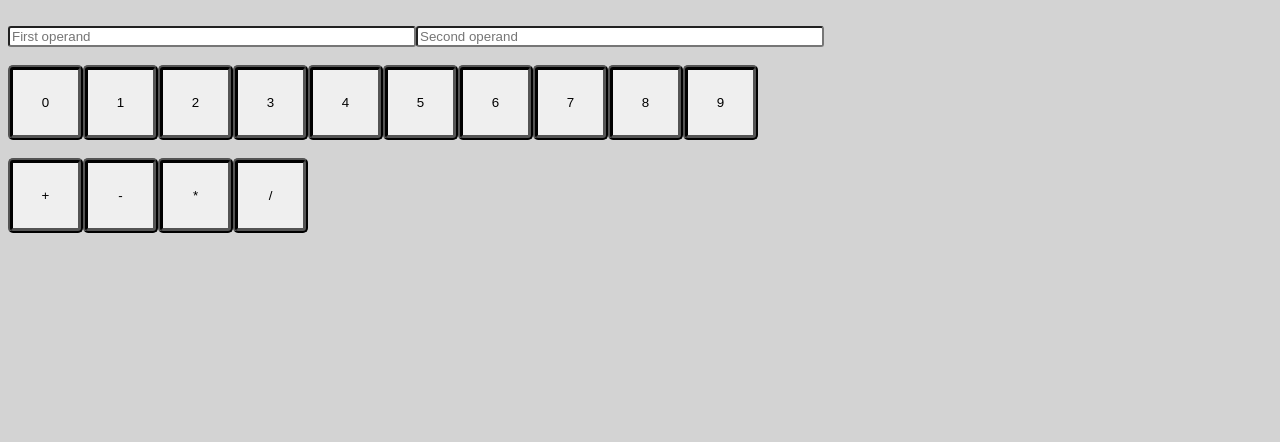
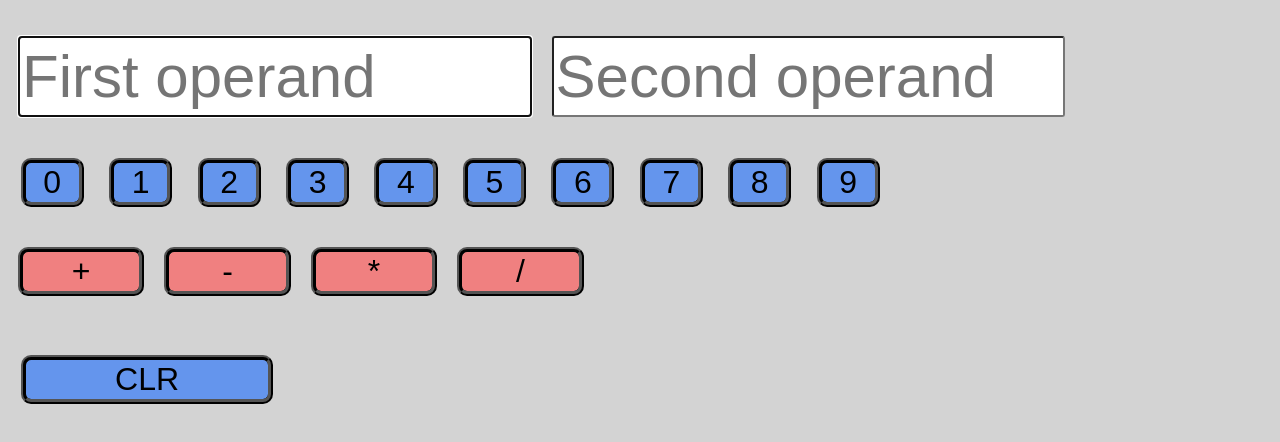
Before and after one commit to EricAustin/weekend-chal-week2, a website: page public/index.html in a window 1280 px wide. Drawn offline with Linux system fonts and the light colour scheme.

Commit message:
removed 32 lines of redundant code and did some styling

```diff
--- a/public/client.js
+++ b/public/client.js
@@ -1,4 +1,4 @@
-console.log('client.js sourced')
+// console.log('client.js sourced')
 
 var sendIt = {}
 var sentBack = {}
@@ -10,7 +10,7 @@ var operationButtonsArray = [{ name: '+', id: 'add' }, { name: '-', id: 'subtrac
 
 function setLastFocus(focus) {
     lastFocus = focus;
-    console.log('lastFocus set to:', lastFocus);
+    // console.log('lastFocus set to:', lastFocus);
 };
 
 
@@ -21,7 +21,7 @@ function sendToServer(sendIt) {
         url: '/doMath',
         data: sendIt,
         success: function (response) {
-            console.log(sendIt, 'sent to server');
+            // console.log(sendIt, 'sent to server');
             // returnFocus();
             getResult();
         }
@@ -33,7 +33,7 @@ function getResult() {
         method: 'GET',
         url: '/doMath',
         success: function (response) {
-            console.log('response from server is:', response);
+            // console.log('response from server is:', response);
             sentBack = response;
             displayResult();
         }
@@ -41,60 +41,38 @@ function getResult() {
 };
 
 function displayResult() {
+    // console.log('displayResult hit');
+
     $('#resultGoesHere').text(sentBack.result);
 
 }
 
 
 $('document').ready(function () {
-    console.log('jquery sourced');
+    // console.log('jquery sourced');
 
     for (var i = 0; i < inputFieldsArray.length; i++) {
         $('#inputFieldsLocation').append('<input onfocus=setLastFocus(this.id) id=' + inputFieldsArray[i].id + ' placeholder="' + inputFieldsArray[i].name + '">');
     }
-
+    $('#operandOne').focus();
     for (var i = 0; i < 10; i++) {
         $('#numberButtonsLocation').append('<button class="numButton" id='+i+'>' + i + '</button>');
 
     }
     for (var i = 0; i < operationButtonsArray.length; i++) {
-        $('#operationButtonsLocation').append('<button id=' + operationButtonsArray[i].id + '>' + operationButtonsArray[i].name + '</button>');
+        $('#operationButtonsLocation').append('<button class="operationButton" id=' + operationButtonsArray[i].id + '>' + operationButtonsArray[i].name + '</button>');
 
     }
 
-    $('body').on('click', '#add', function () {
+    $('.operationButton').on('click', function () {
         sendIt.operandOne = $('#operandOne').val();
         sendIt.operandTwo = $('#operandTwo').val();
-        sendIt.operation = "add";
-        console.log('addition clicked, array value is:', sendIt);
+        // console.log(this.id);
+        sendIt.operation = this.id;
         sendToServer(sendIt);
     });
 
-    $('body').on('click', '#subtract', function () {
-        sendIt.operandOne = $('#operandOne').val();
-        sendIt.operandTwo = $('#operandTwo').val();
-        sendIt.operation = "subtract";
-        console.log('subtraction clicked, array value is:', sendIt);
-        sendToServer(sendIt);
-    });
-
-    $('body').on('click', '#multiply', function () {
-        sendIt.operandOne = $('#operandOne').val();
-        sendIt.operandTwo = $('#operandTwo').val();
-        sendIt.operation = "multiply";
-        console.log('multiplication clicked, array value is:', sendIt);
-        sendToServer(sendIt);
-    });
-
-    $('body').on('click', '#divide', function () {
-        sendIt.operandOne = $('#operandOne').val();
-        sendIt.operandTwo = $('#operandTwo').val();
-        sendIt.operation = "divide";
-        console.log('division clicked, array value is:', sendIt);
-        sendToServer(sendIt);
-    });
-
-    $('body').on('click', '#resetIt', function () {
+    $('#resetIt').on('click', function () {
         $('#operandOne').val('');
         $('#operandTwo').val('');
         $('#resultGoesHere').text('');
@@ -107,9 +85,9 @@ $('document').ready(function () {
     });
 
     $('body').on('click', '.numButton', function() {
-        console.log('numButton clicked');
-        console.log($('#'+lastFocus))
-        console.log(this.id);
+        // console.log('numButton clicked');
+        // console.log($('#'+lastFocus))
+        // console.log(this.id);
         newValue= $('#'+lastFocus).val() + this.id;
         $('#'+lastFocus).val(newValue);
     });
--- a/public/index.html
+++ b/public/index.html
@@ -24,12 +24,18 @@
 </head>
 
 <body>
+    <div id="container">
     <br>
-    <div id="inputFieldsLocation"></div>
+    <div class="flex-containter" id="inputFieldsLocation"></div>
     <br>
-    <div id="numberButtonsLocation"></div>
+    <div class="flex-containter" id="numberButtonsLocation"></div>
     <br>
-    <div id="operationButtonsLocation"></div>
+    <div class="flex-containter" id="operationButtonsLocation"></div>
+    <br>
+    <div class="flex-containter" id="resultGoesHere"></div>
+    <br>
+    <button id="resetIt">CLR</button>
+    </div>
 </body>
 
 </html>
--- a/public/style.css
+++ b/public/style.css
@@ -1,40 +1,46 @@
 body {
-    background-color: lightgray;
+    background-color: lightgrey;
+}
+
+.flex-container {
+    display: flex;
+    background-color: lightgrey;
+}
+
+.numButton {
+    background-color: cornflowerblue;
+    width: 5%;
+    margin: 1%;
+    font-size: 200%;
+}
+
+.operationButton {
+    background-color: lightcoral;
+    width: 10%;
+    margin: 10px;
+    font-size: 200%;
+}
+
+#resetIt {
+    background-color: cornflowerblue;
+    width: 20%;
+    margin: 1%;
+    font-size: 200%;
 }
 
 button {
     border-width: 5px;
     border-style: ridge;
-    width: 75px;
-    height: 75px;
-    display: inline-block;
-    border-radius: 5px;
+    border-radius: 10px;
 }
 
 input {
-    width: 400px;
+    width: 40%;
+    height: 75px;
+    margin: 10px;
+    font-size: 60px;
 }
-
-/* #add {
-    border-radius: 10px 50px 10px 50px;
-}
-#subtract {
-    border-radius: 10px 50px 10px 50px;
-}
-#multiply {
-    border-radius: 10px 50px 10px 50px;
-}
-#divide {
-    border-radius: 25px 50px 50px 25px;
-}
-#resetIt {
-    border-radius: 50px 10px 50px 10px
-} */
 
 input {
     border-radius: 3px;
 }
-
-#resultGoesHere {
-    font-size: 100%;
-}
```
Also changed, not shown: app.js (+8 -8 lines).
